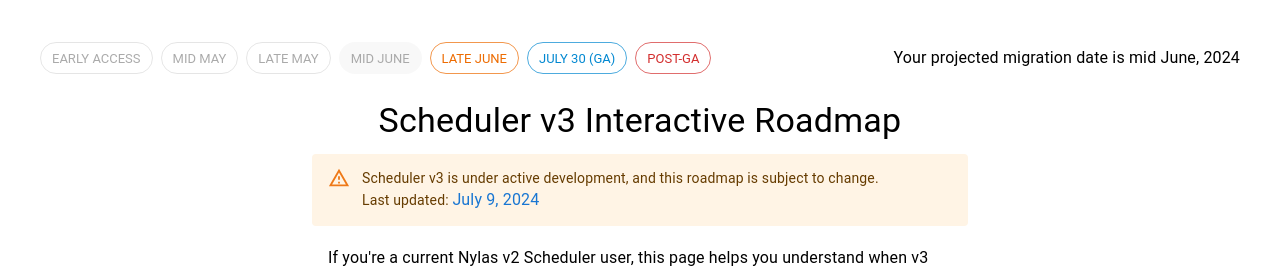
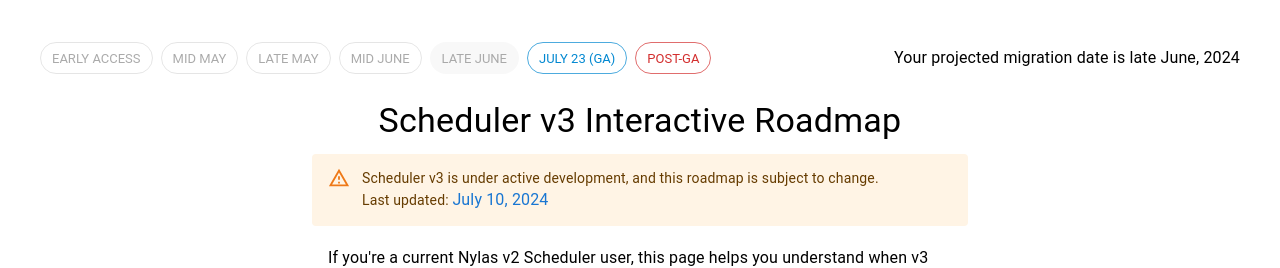
Before and after one commit to torossian97/scheduler-v3-roadmap, a React (Create React App) app: page / in a window 1280 px wide. Shown: the top 268 px of the page. Built offline with nearby package versions, Linux system fonts and the light colour scheme.

Commit message:
final change for GA

```diff
--- a/src/App.js
+++ b/src/App.js
@@ -73,7 +73,7 @@
   "default", // "secondary",
   "default", // "success",
   "default", // "primary",
-  "warning",
+  "default", // warning
   "info",
   "error",
 ];
@@ -84,7 +84,7 @@
   release3: "Late May",
   release4: "Mid June",
   release5: "Late June",
-  release6: "July 30 (GA)",
+  release6: "July 23 (GA)",
   release7: "Post-GA",
 };
 
@@ -94,20 +94,20 @@
   release3: "late May, 2024",
   release4: "mid June, 2024",
   release5: "late June, 2024",
-  release6: "July 30, 2024",
+  release6: "July 23, 2024",
   release7: "> August, 2024",
 };
 
 const App = () => {
-  const [selectedRelease, setSelectedRelease] = useState("release4");
+  const [selectedRelease, setSelectedRelease] = useState("release5");
   const [featureList, setFeatureList] = useState({});
   const [openDialog, setOpenDialog] = useState(false);
   const [dialogContent, setDialogContent] = useState({});
-  const [earliestMigrationRelease, setEarliestMigrationRelease] = useState(4);
+  const [earliestMigrationRelease, setEarliestMigrationRelease] = useState(5);
   const [animate, setAnimate] = useState(false);
 
   useEffect(() => {
-    loadFeatures("release4");
+    loadFeatures("release5");
   }, []);
 
   useEffect(() => {
@@ -298,7 +298,7 @@
         change. <br />
         Last updated:{" "}
         <Typography component="span" color="primary">
-          July 9, 2024
+          July 10, 2024
         </Typography>
       </Alert>
       <Typography
```
